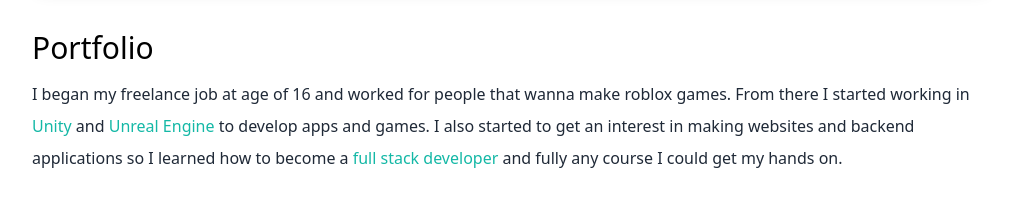
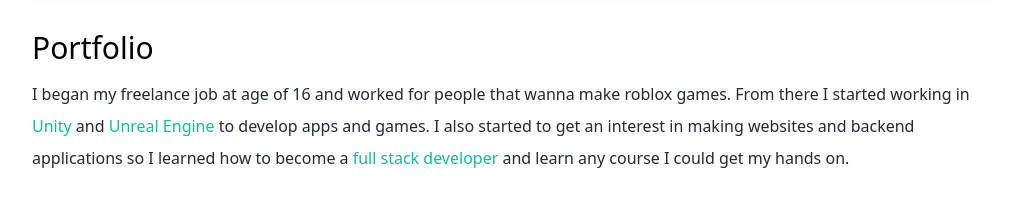
Before and after one commit to storm-ace/storm-ace.github.io, a Next.js app: page / in a window 1280 px wide. Shown: the part 1927-2147 px from the top of the page, without its empty margins (128-1151 px from the left). Built offline with nearby package versions, Linux system fonts and the light colour scheme; grey boxes are pictures that could not be loaded.

Commit message:
Update index.js

```diff
--- a/pages/index.js
+++ b/pages/index.js
@@ -94,7 +94,7 @@ export default function Home() {
               to develop apps and games.
               I also started to get an interest in making websites and backend applications so I learned how to become a
               <span className='text-teal-500'> full stack developer </span>
-               and fully any course I could get my hands on.
+               and learn any course I could get my hands on.
             </p>
           </div>
           <div className='flex flex-col gap-10 py-10 lg:flex-row lg-flex-wrap'>
```
